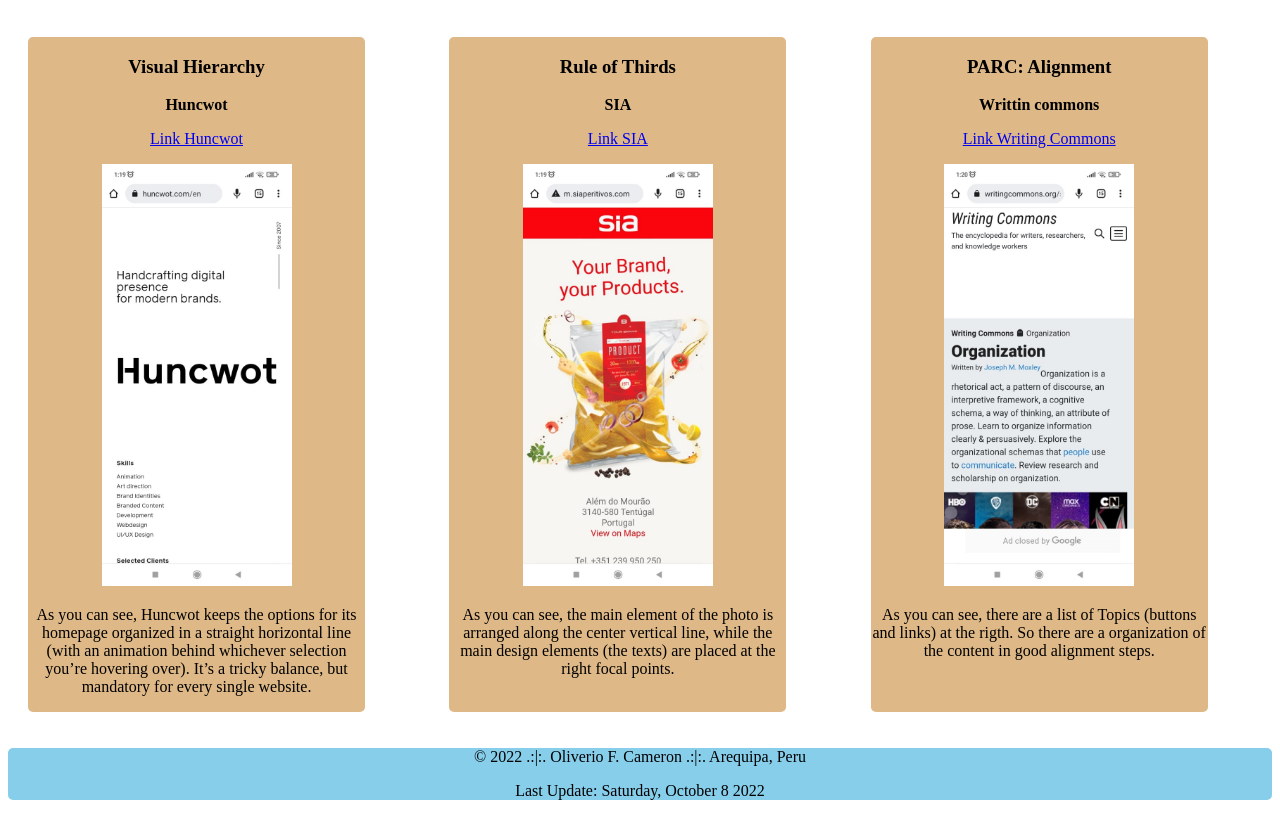
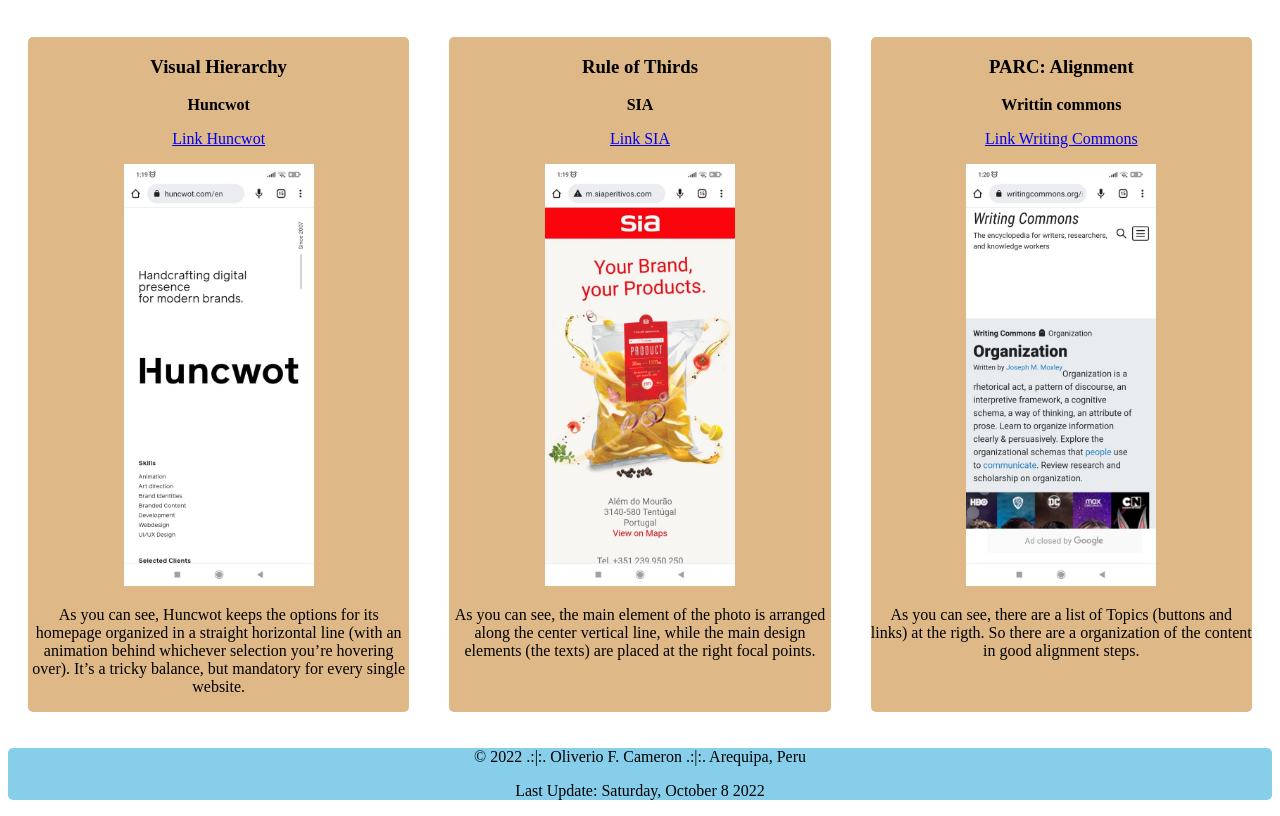
Before and after one commit to camerm/wdd230, a plain HTML site: page lesson2/design-principles.html in a window 1280 px wide. Shown: the part 112-928 px from the top of the page. Drawn offline with Linux system fonts and the light colour scheme.

Commit message:
update design principles

```diff
--- a/lesson2/design-principles.html
+++ b/lesson2/design-principles.html
@@ -4,6 +4,7 @@
     <meta charset="UTF-8">
     <meta http-equiv="X-UA-Compatible" content="IE=edge">
     <meta name="viewport" content="width=device-width, initial-scale=1.0">
+    <meta name="description" content="Designe Principle Page - WDD230 BYUI">
     <title>Document</title>
     <link rel="stylesheet" href="styles/small.css">
     <link rel="stylesheet" href="styles/medium.css">
--- a/lesson2/styles/small.css
+++ b/lesson2/styles/small.css
@@ -16,7 +16,6 @@
 
 section{
     background-color: burlywood;
-    width: 80%;
     text-align: center;
     border-radius: 5px;
     margin: 20px;
```
